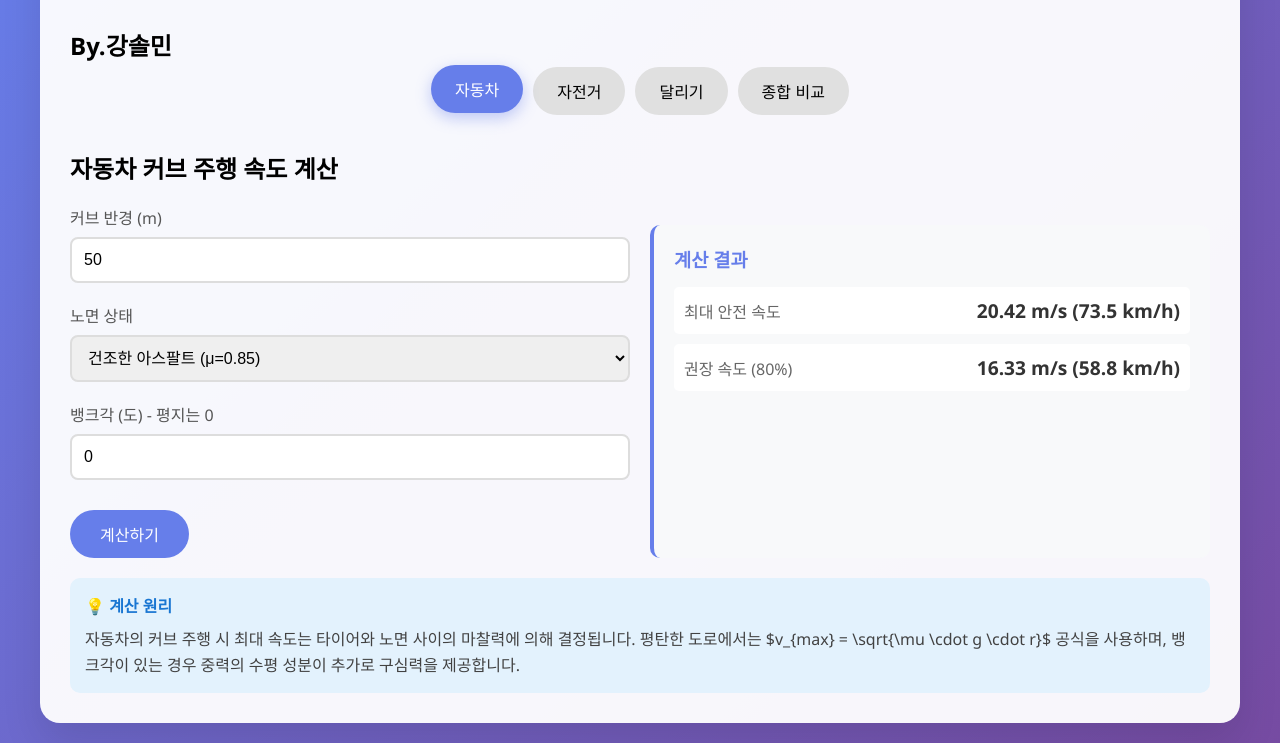
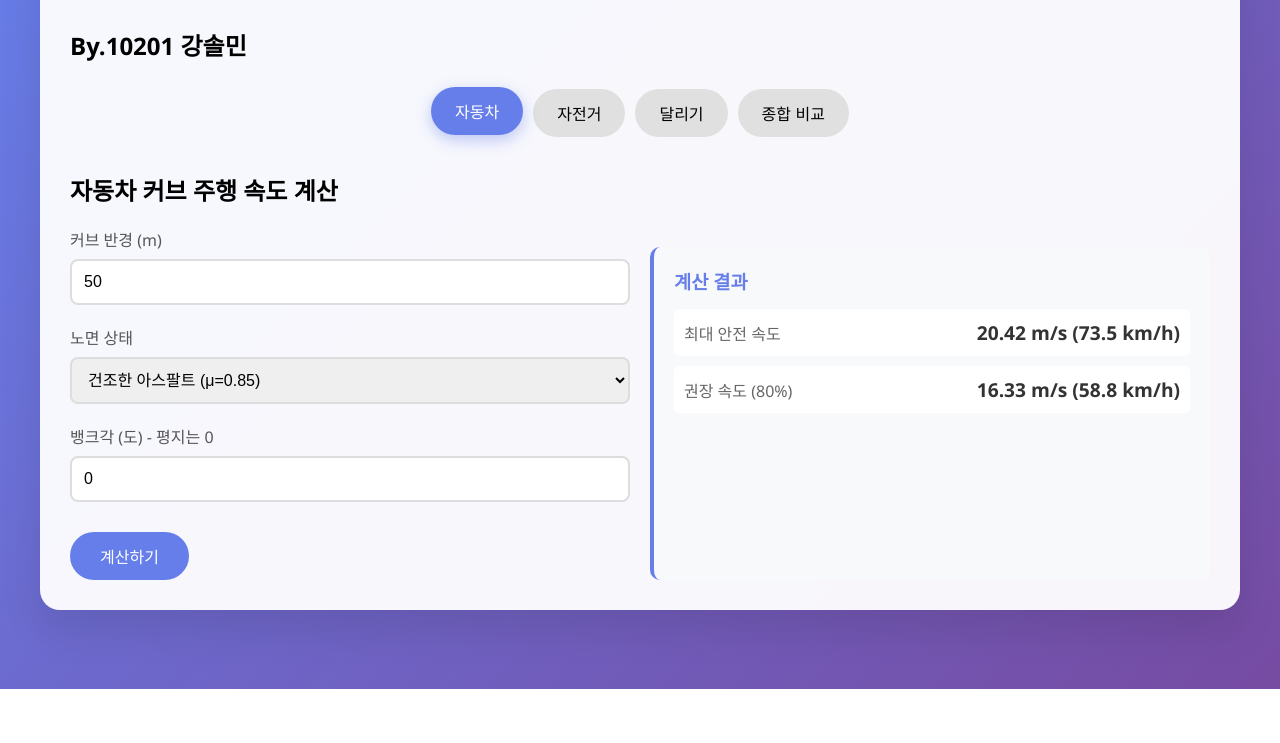
Before and after one commit to chasshas/perfect_speed_calc, a website: page index.html in a window 1280 px wide. Shown: the part 111-854 px from the top of the page. After the commit the page ends 800 px from the top, so only its background shows below. Drawn offline with Linux system fonts and the light colour scheme.

Commit message:
added By. mark

```diff
--- a/index.html
+++ b/index.html
@@ -8,8 +8,7 @@
 </head>
 <body>
 <div class="container">
-    <h1>커브 구간 적정 속도 계산기️</h1>
-    <h2>By.강솔민</h2>
+    <h1>커브 구간 적정 속도 계산기 <h2>By.10201 강솔민</h2>️</h1>
 
     <div class="tabs">
         <button class="tab active" onclick="showTab('car', this)">자동차</button>
@@ -47,10 +46,6 @@
                 <div id="car-result-content"></div>
             </div>
         </div>
-        <div class="info-box">
-            <h4>💡 계산 원리</h4>
-            <p>자동차의 커브 주행 시 최대 속도는 타이어와 노면 사이의 마찰력에 의해 결정됩니다. 평탄한 도로에서는 $v_{max} = \sqrt{\mu \cdot g \cdot r}$ 공식을 사용하며, 뱅크각이 있는 경우 중력의 수평 성분이 추가로 구심력을 제공합니다.</p>
-        </div>
     </div>
 
     <div id="bicycle" class="content">
@@ -76,10 +71,6 @@
                 <div id="bicycle-result-content"></div>
             </div>
         </div>
-        <div class="info-box">
-            <h4>💡 계산 원리</h4>
-            <p>자전거는 라이더가 몸을 기울여 구심력을 만듭니다. 필요한 기울임 각도는 $\tan(\theta) = v^2 / (g \cdot r)$ 공식으로 계산됩니다. 카운터 스티어링을 통해 효과적으로 기울임을 제어할 수 있습니다.</p>
-        </div>
     </div>
 
     <div id="running" class="content">
@@ -104,10 +95,6 @@
                 <h3>계산 결과</h3>
                 <div id="running-result-content"></div>
             </div>
-        </div>
-        <div class="info-box">
-            <h4>💡 계산 원리</h4>
-            <p>주자는 지면 반발력의 내외측 성분으로 구심력을 생성합니다. 근육의 힘 예산 한계로 인해 곡선에서는 속도가 감소합니다. 뱅크가 있는 트랙은 이러한 부담을 줄여줍니다.</p>
         </div>
     </div>
 
```
